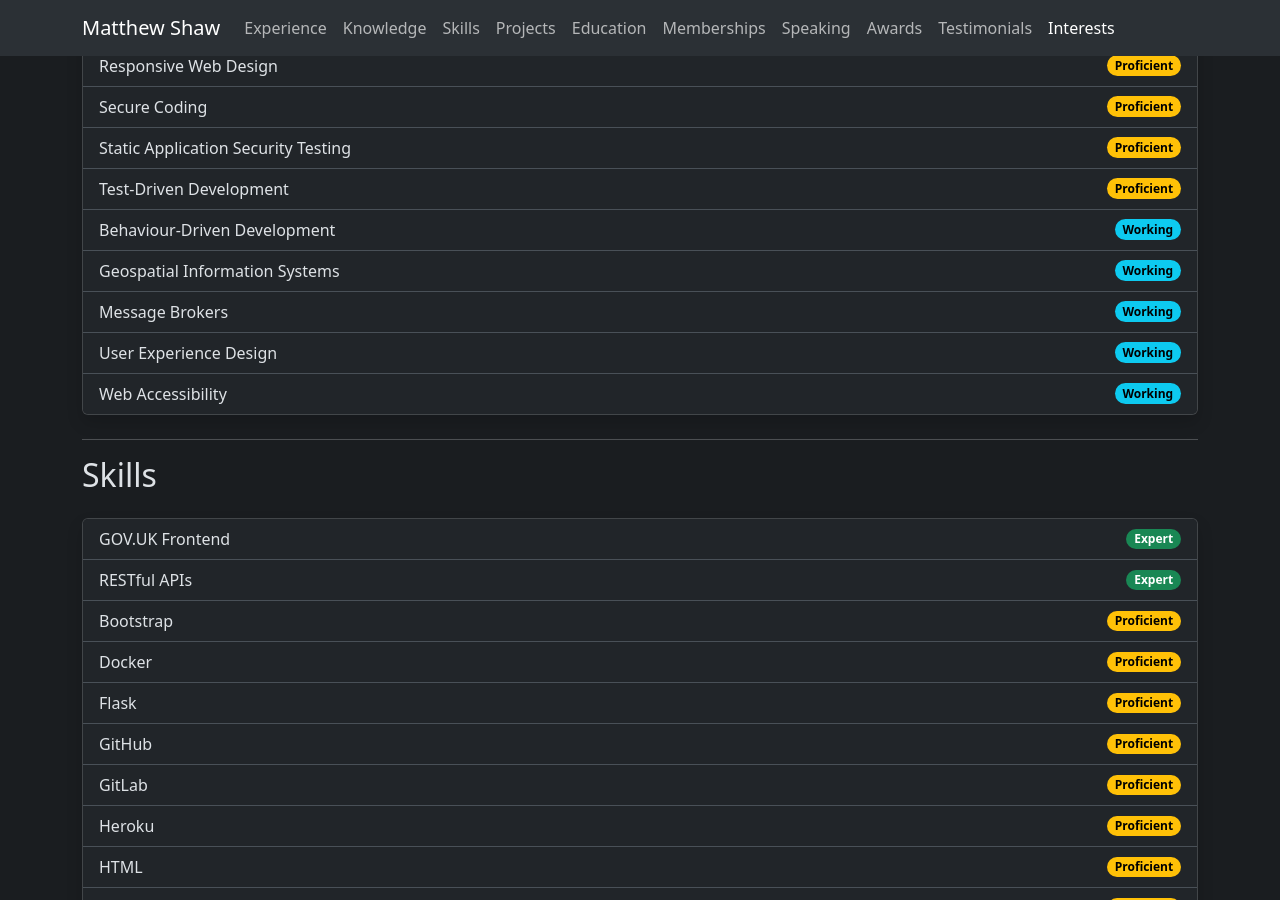
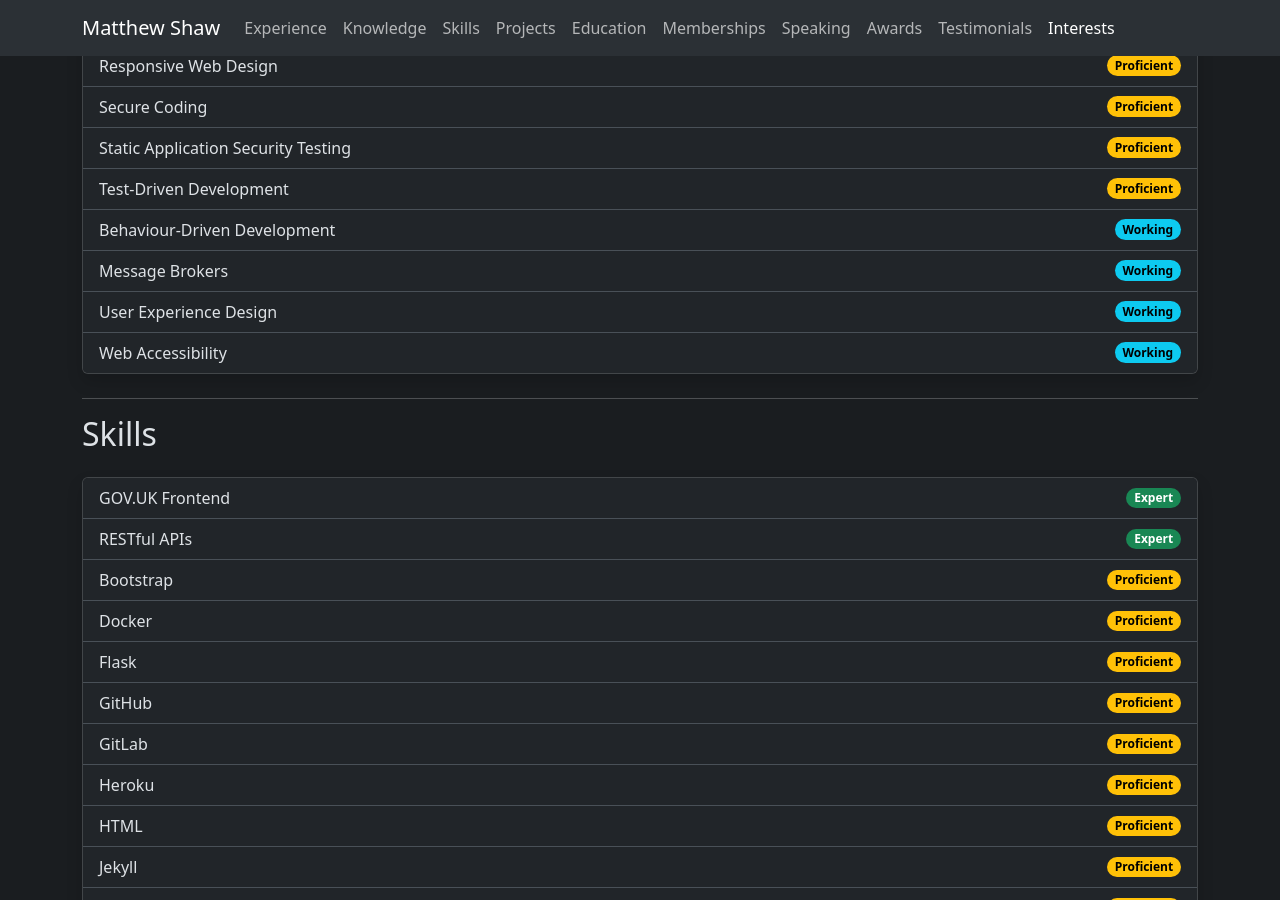
Before and after one commit to matthew-shaw/matthew-shaw.github.io, a Jekyll site: the page built from index.html, in a window 1280 px wide and 900 px high, scrolled down 2192 px. Built offline with Jekyll 4.4.1, drawn with Linux system fonts in a browser that asks for light colours.

Commit message:
duplicate

```diff
--- a/_data/cv.yaml
+++ b/_data/cv.yaml
@@ -137,8 +137,6 @@ knowledge:
     level: Proficient
   - name: Geospatial Data
     level: Expert
-  - name: Geospatial Information Systems
-    level: Working
   - name: Government Service Standards
     level: Expert
   - name: Open Source
```
